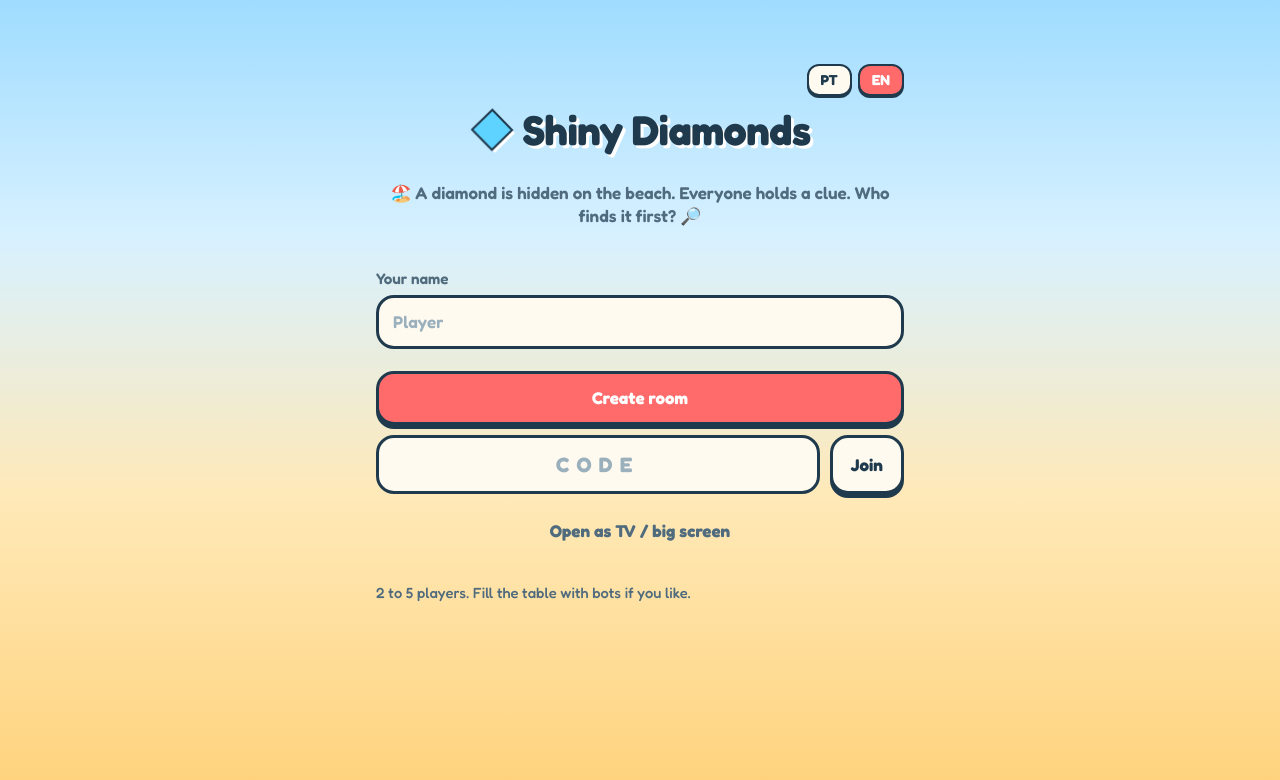
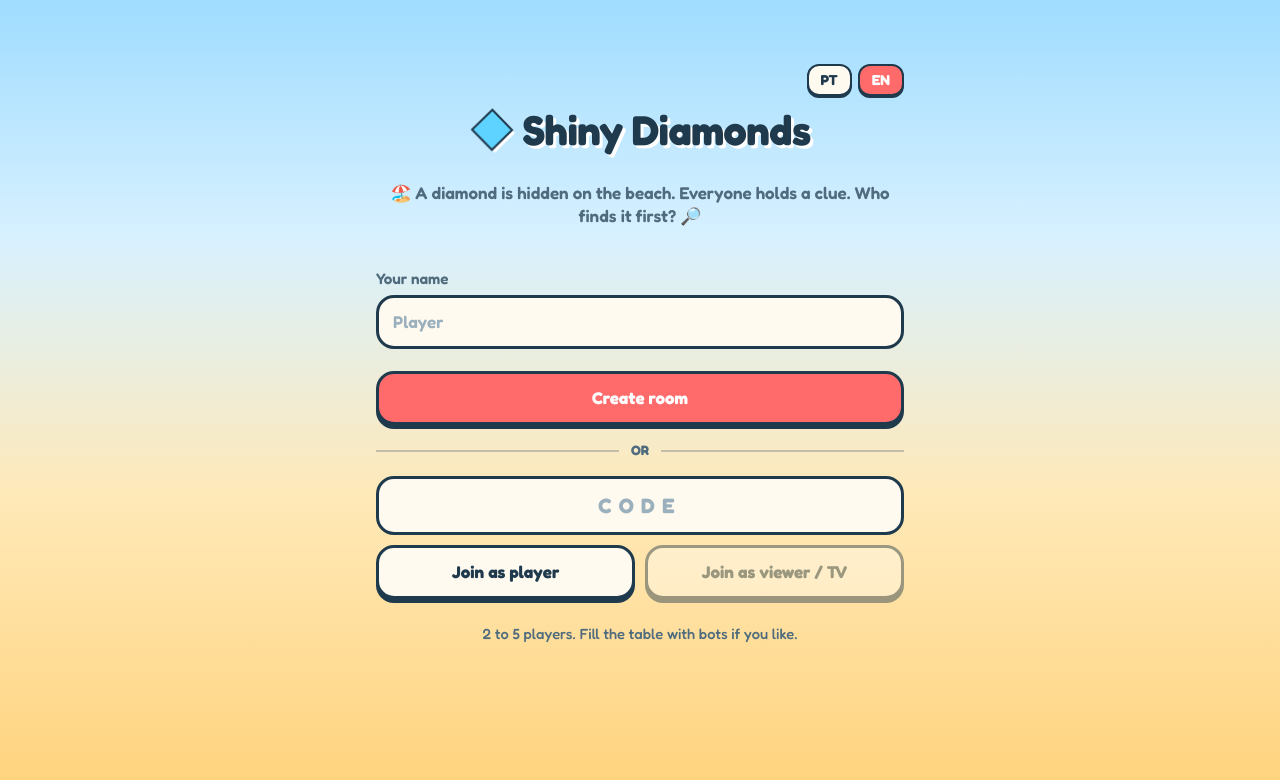
Before and after one commit to gmahovlic/shiny-diamonds, a Preact app in the folder apps/web/: page / in a window 1280 px wide. Shown: the top 780 px of the page. Built offline with nearby package versions, Linux system fonts and the light colour scheme.

Commit message:
Web: home join area with OR divider, player/viewer buttons, centered footnote
Co-Authored-By: Claude Fable 5.1 <noreply@anthropic.com>
Claude-Session: https://claude.ai/code/session_01R68QKru6bf7Dj4xgLaptz1

```diff
--- a/apps/web/src/i18n.ts
+++ b/apps/web/src/i18n.ts
@@ -43,8 +43,9 @@ const pt = {
   "home.namePh": "Jogador",
   "home.create": "Criar sala",
   "home.codePh": "CÓDIGO",
-  "home.join": "Entrar",
-  "home.tv": "Abrir como TV / telão",
+  "home.join": "Entrar como jogador",
+  "home.tv": "Entrar como tela / TV",
+  "home.or": "ou",
   "home.players": "De 2 a 5 jogadores. Dá pra completar a mesa com bots.",
   "home.codeLen": "o código tem 4 letras",
   "home.createFail": "não consegui criar a sala",
@@ -233,8 +234,9 @@ const en: Record<Key, string> = {
   "home.namePh": "Player",
   "home.create": "Create room",
   "home.codePh": "CODE",
-  "home.join": "Join",
-  "home.tv": "Open as TV / big screen",
+  "home.join": "Join as player",
+  "home.tv": "Join as viewer / TV",
+  "home.or": "or",
   "home.players": "2 to 5 players. Fill the table with bots if you like.",
   "home.codeLen": "the code has 4 letters",
   "home.createFail": "couldn't create the room",
--- a/apps/web/src/pages/Home.tsx
+++ b/apps/web/src/pages/Home.tsx
@@ -82,6 +82,10 @@ export function Home() {
         {t("home.create")}
       </button>
 
+      <div class="or">
+        <span>{t("home.or")}</span>
+      </div>
+
       <form class="join" onSubmit={join}>
         <input
           value={code}
@@ -92,19 +96,22 @@ export function Home() {
           autoCorrect="off"
           onInput={(e) => setCode((e.target as HTMLInputElement).value.toUpperCase())}
         />
+        <div class="row join-row">
           <button type="submit" class="btn">
             {t("home.join")}
           </button>
-      </form>
-
           <button
             type="button"
-        class="btn ghost"
-        onClick={() => code.length === 4 && navigate(`/tv/${code.toUpperCase()}`)}
+            class="btn"
+            disabled={code.length !== 4}
+            onClick={() => navigate(`/tv/${code.toUpperCase()}`)}
           >
             {t("home.tv")}
           </button>
-      <p class="small">{t("home.players")}</p>
+        </div>
+      </form>
+
+      <p class="small center-text">{t("home.players")}</p>
     </main>
   );
 }
--- a/apps/web/src/styles.css
+++ b/apps/web/src/styles.css
@@ -235,7 +235,36 @@ input::placeholder {
 }
 .join {
   display: flex;
+  flex-direction: column;
   gap: 10px;
+}
+.join-row {
+  margin: 0;
+  align-items: stretch;
+}
+.join-row .btn {
+  flex: 1;
+}
+.or {
+  display: flex;
+  align-items: center;
+  gap: 12px;
+  color: var(--ink-soft);
+  font-weight: 700;
+  text-transform: uppercase;
+  font-size: 0.85rem;
+  margin: 6px 0;
+}
+.or::before,
+.or::after {
+  content: "";
+  flex: 1;
+  height: 2px;
+  background: var(--ink);
+  opacity: 0.25;
+}
+.center-text {
+  text-align: center;
 }
 .code-input {
   text-transform: uppercase;
```
Lines whose indentation alone changed are shown as unchanged.
